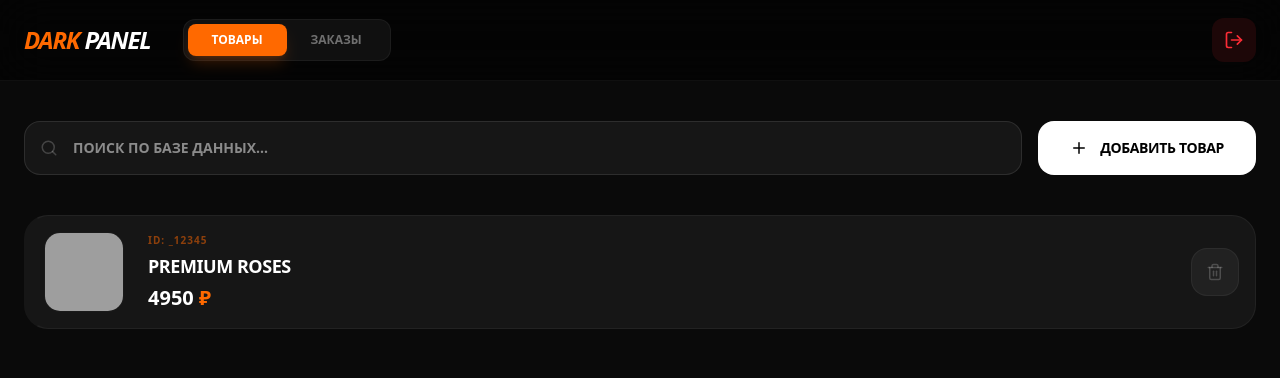
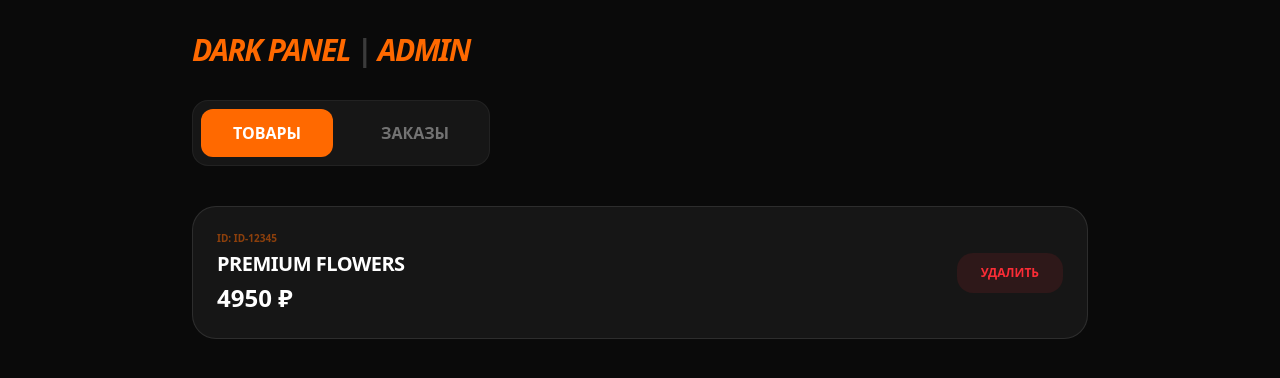
Before and after one commit to emirtyty/my-shop, a Next.js app: page /admin in a window 1280 px wide. Shown: the top 378 px of the page. Built offline with nearby package versions, Linux system fonts and the light colour scheme; grey boxes are pictures that could not be loaded.

Commit message:
fix: apply clean admin code

```diff
--- a/app/admin/page.tsx
+++ b/app/admin/page.tsx
@@ -1,133 +1,58 @@
 "use client";
 
-import React, { useState, useEffect } from 'react';
-import {
-  FiPackage,
-  FiTrash2,
-  FiSearch,
-  FiLogOut,
-  FiPlus,
-  FiBox
-} from 'react-icons/fi';
+import React, { useState } from 'react';
 
 export default function AdminPage() {
-  const [activeTab, setActiveTab] = useState<'products' | 'orders'>('products');
-  const [isLogged, setIsLogged] = useState(true); // Пока ставим true для теста
+  const [tab, setTab] = useState<'products' | 'orders'>('products');
 
-  // Моковые данные (потом заменим на реальные)
+  // Данные защищены от ошибок .slice()
   const products = [
-    { id: 'prod_12345', name: 'Premium Roses', price: 4950, image: 'https://images.unsplash.com/photo-1548610762-656037c8811c?q=80&w=200&h=200&fit=crop' },
+    { id: "ID-12345", name: "PREMIUM FLOWERS", price: 4950 }
   ];
 
-  const orders = [
-    { id: 'ord_998877', items: 'Red Roses x3, White Tulips x1', status: 'active', date: '10.01.2026' },
-  ];
+  return (
+    <div className="min-h-screen bg-[#0a0a0a] text-white p-8 font-sans">
+      <div className="max-w-4xl mx-auto">
+        <h1 className="text-3xl font-black text-orange-500 mb-8 italic uppercase tracking-tighter">
+          DARK PANEL <span className="text-white/20">|</span> ADMIN
+        </h1>
 
-  // Безопасное форматирование ID
-  const formatId = (id: any) => {
-    const s = String(id || '');
-    return s.length > 6 ? s.slice(-6).toUpperCase() : s.toUpperCase();
-  };
-
-  return (
-    <div className="min-h-screen bg-[#0a0a0a] text-white font-sans selection:bg-orange-500/30">
-      {/* Навигационная панель */}
-      <nav className="border-b border-white/5 bg-black/60 backdrop-blur-xl sticky top-0 z-50">
-        <div className="max-w-7xl mx-auto px-6 h-20 flex items-center justify-between">
-          <div className="flex items-center gap-8">
-            <h1 className="text-2xl font-black italic tracking-tighter text-orange-500 uppercase">
-              DARK <span className="text-white">PANEL</span>
-            </h1>
-            <div className="hidden md:flex bg-white/5 p-1 rounded-xl border border-white/5">
+        <div className="flex gap-4 mb-10 bg-white/5 p-2 rounded-2xl border border-white/5 inline-flex">
           <button
-                onClick={() => setActiveTab('products')}
-                className={`px-6 py-2 rounded-lg text-xs font-black transition-all ${activeTab === 'products' ? 'bg-orange-500 text-white shadow-lg shadow-orange-500/20' : 'hover:bg-white/5 text-white/40'}`}
+            onClick={() => setTab('products')}
+            className={`px-8 py-3 rounded-xl font-bold transition-all ${tab === 'products' ? 'bg-orange-500 text-white' : 'text-white/40 hover:bg-white/5'}`}
           >
             ТОВАРЫ
           </button>
           <button
-                onClick={() => setActiveTab('orders')}
-                className={`px-6 py-2 rounded-lg text-xs font-black transition-all ${activeTab === 'orders' ? 'bg-orange-500 text-white shadow-lg shadow-orange-500/20' : 'hover:bg-white/5 text-white/40'}`}
+            onClick={() => setTab('orders')}
+            className={`px-8 py-3 rounded-xl font-bold transition-all ${tab === 'orders' ? 'bg-orange-500 text-white' : 'text-white/40 hover:bg-white/5'}`}
           >
             ЗАКАЗЫ
           </button>
         </div>
+
+        {tab === 'products' ? (
+          <div className="grid gap-4">
+            {products.map(p => (
+              <div key={p.id} className="bg-white/5 border border-white/10 p-6 rounded-3xl flex justify-between items-center hover:bg-white/[0.07] transition-all">
+                <div>
+                  <div className="text-[10px] font-black text-orange-500/50 mb-1">ID: {p.id}</div>
+                  <div className="text-xl font-black uppercase tracking-tight">{p.name}</div>
+                  <div className="text-2xl font-black text-white mt-1">{p.price} ₽</div>
                 </div>
-
-          <button className="p-3 bg-red-500/10 text-red-500 rounded-xl hover:bg-red-500 hover:text-white transition-all group">
-            <FiLogOut size={20} />
+                <button className="bg-red-500/10 text-red-500 px-6 py-3 rounded-2xl font-black text-xs hover:bg-red-500 hover:text-white transition-all uppercase">
+                  Удалить
                 </button>
-        </div>
-      </nav>
-
-      <main className="max-w-7xl mx-auto px-6 py-10">
-        {/* Инструменты */}
-        <div className="flex flex-col md:flex-row gap-4 mb-10">
-          <div className="relative flex-1">
-            <FiSearch className="absolute left-4 top-1/2 -translate-y-1/2 text-white/20" size={18} />
-            <input
-              type="text"
-              placeholder="ПОИСК ПО БАЗЕ ДАННЫХ..."
-              className="w-full bg-white/5 border border-white/10 rounded-2xl py-4 pl-12 pr-4 focus:outline-none focus:border-orange-500/50 transition-all font-bold text-sm"
-            />
-          </div>
-          <button className="bg-white text-black px-8 py-4 rounded-2xl font-black flex items-center justify-center gap-3 hover:bg-orange-500 hover:text-white transition-all active:scale-95 text-sm uppercase tracking-tight">
-            <FiPlus size={18} />
-            Добавить товар
-          </button>
-        </div>
-
-        {/* Контент */}
-        {activeTab === 'products' ? (
-          <div className="grid grid-cols-1 gap-4">
-            {products.map((item) => (
-              <div key={item.id} className="group bg-white/5 border border-white/5 p-4 rounded-3xl flex items-center gap-6 hover:bg-white/[0.08] transition-all border-l-4 border-l-transparent hover:border-l-orange-500">
-                <div className="w-20 h-20 rounded-2xl overflow-hidden bg-black border border-white/10 shrink-0">
-                  <img src={item.image} alt="" className="w-full h-full object-cover group-hover:scale-110 transition-transform duration-500" />
-                </div>
-                <div className="flex-1 min-w-0">
-                  <div className="text-[10px] font-bold text-orange-500/50 mb-1 uppercase tracking-widest">
-                    ID: {formatId(item.id)}
-                  </div>
-                  <h3 className="text-lg font-black uppercase tracking-tight truncate">{item.name}</h3>
-                  <div className="text-xl font-black text-white mt-1">{item.price} <span className="text-orange-500">₽</span></div>
-                </div>
-                <div className="flex gap-2">
-                  <button className="bg-white/5 hover:bg-red-500/20 text-white/20 hover:text-red-500 w-12 h-12 rounded-2xl flex items-center justify-center transition-all border border-white/5">
-                    <FiTrash2 size={18} />
-                  </button>
-                </div>
               </div>
             ))}
           </div>
         ) : (
-          <div className="space-y-4">
-            {orders.map((order) => (
-              <div key={order.id} className="bg-white/5 border border-white/5 p-6 rounded-3xl hover:border-orange-500/30 transition-all">
-                <div className="flex flex-col md:flex-row md:items-center justify-between gap-6">
-                  <div className="flex items-center gap-5">
-                    <div className="w-14 h-14 bg-orange-500/10 rounded-2xl flex items-center justify-center text-orange-500 border border-orange-500/20">
-                      <FiPackage size={24} />
-                    </div>
-                    <div>
-                      <div className="flex items-center gap-3 mb-1">
-                        <span className="font-black text-lg uppercase tracking-tighter">Заказ #{formatId(order.id)}</span>
-                        <span className="px-3 py-1 bg-green-500/10 text-green-500 text-[10px] font-black rounded-full uppercase border border-green-500/20">
-                          {order.status}
-                        </span>
-                      </div>
-                      <p className="text-white/40 text-sm font-medium">{order.items}</p>
-                    </div>
-                  </div>
-                  <button className="bg-orange-500 hover:bg-orange-600 text-white px-8 py-3 rounded-2xl font-black text-xs uppercase transition-all shadow-lg shadow-orange-500/20">
-                    Завершить
-                  </button>
-                </div>
-              </div>
-            ))}
+          <div className="text-center py-20 bg-white/5 rounded-3xl border border-dashed border-white/10">
+            <p className="text-white/20 font-black uppercase tracking-widest text-sm">Список заказов пуст</p>
           </div>
         )}
-      </main>
+      </div>
     </div>
   );
 }
```
Lines whose indentation alone changed are shown as unchanged.
